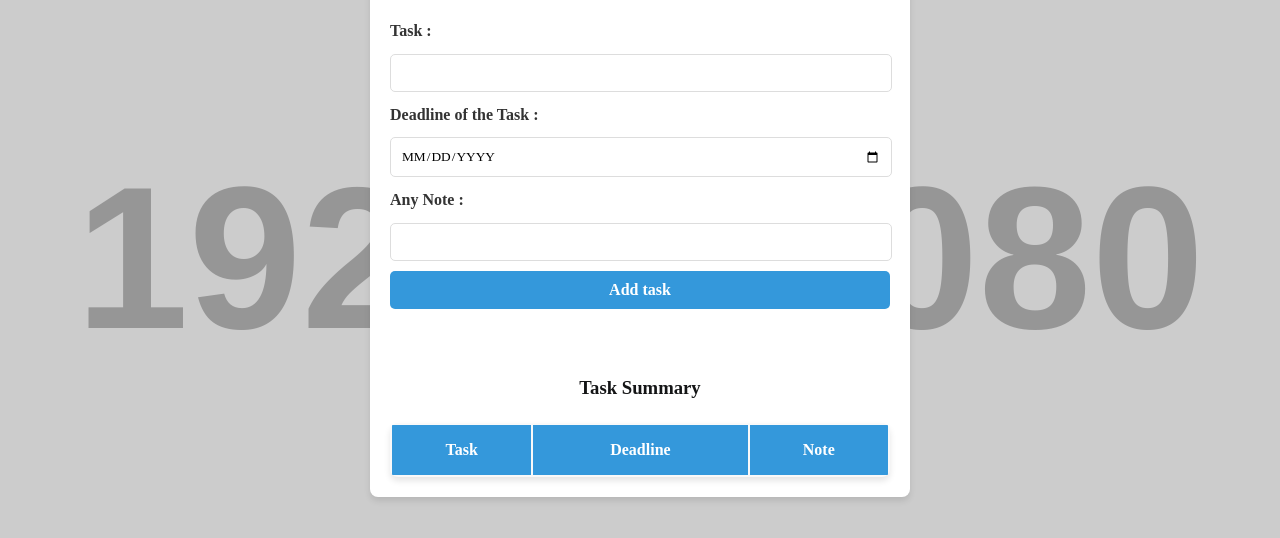
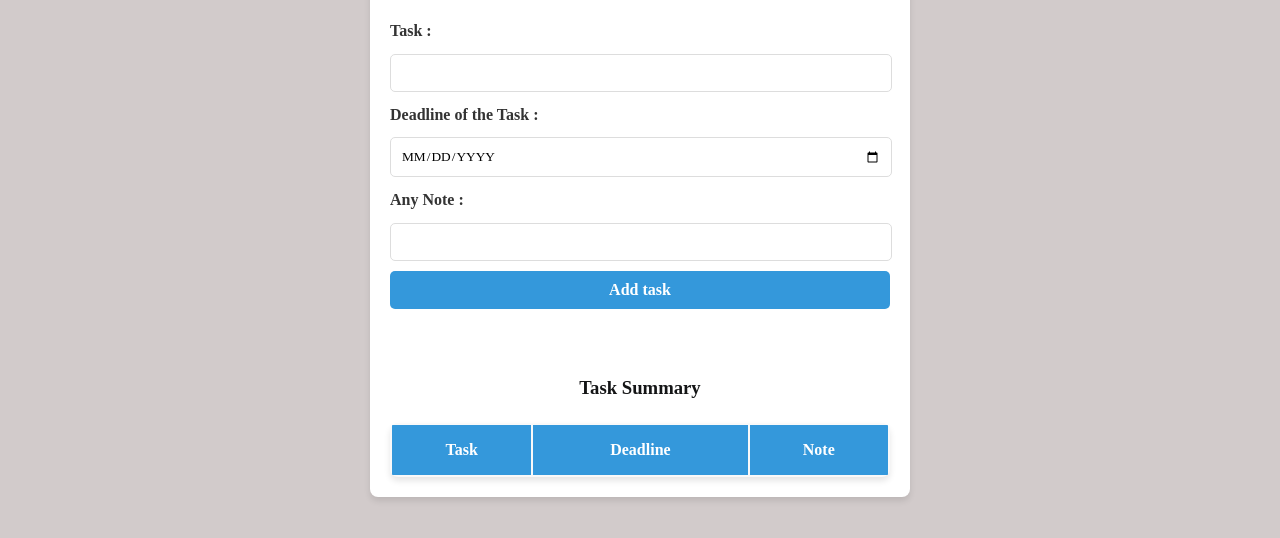
Before and after one commit to Shruti28-code/To-do-List, a plain HTML site: page index.html in a window 1280 px wide. Shown: the part 126-664 px from the top of the page. Drawn offline with Linux system fonts and the light colour scheme; placeholder pictures from the web are drawn by us.

Commit message:
style.css

```diff
--- a/style.css
+++ b/style.css
@@ -3,9 +3,7 @@ body {
   margin: 0;
   font-family: "Times New Roman", Times, serif;
   line-height: 1.6;
-  background: url("https://via.placeholder.com/1920x1080.png?text=Background")
-    no-repeat center center fixed;
-  background-size: cover;
+ background-color: #d2cbcb;
   color: #333;
 }
 
```
